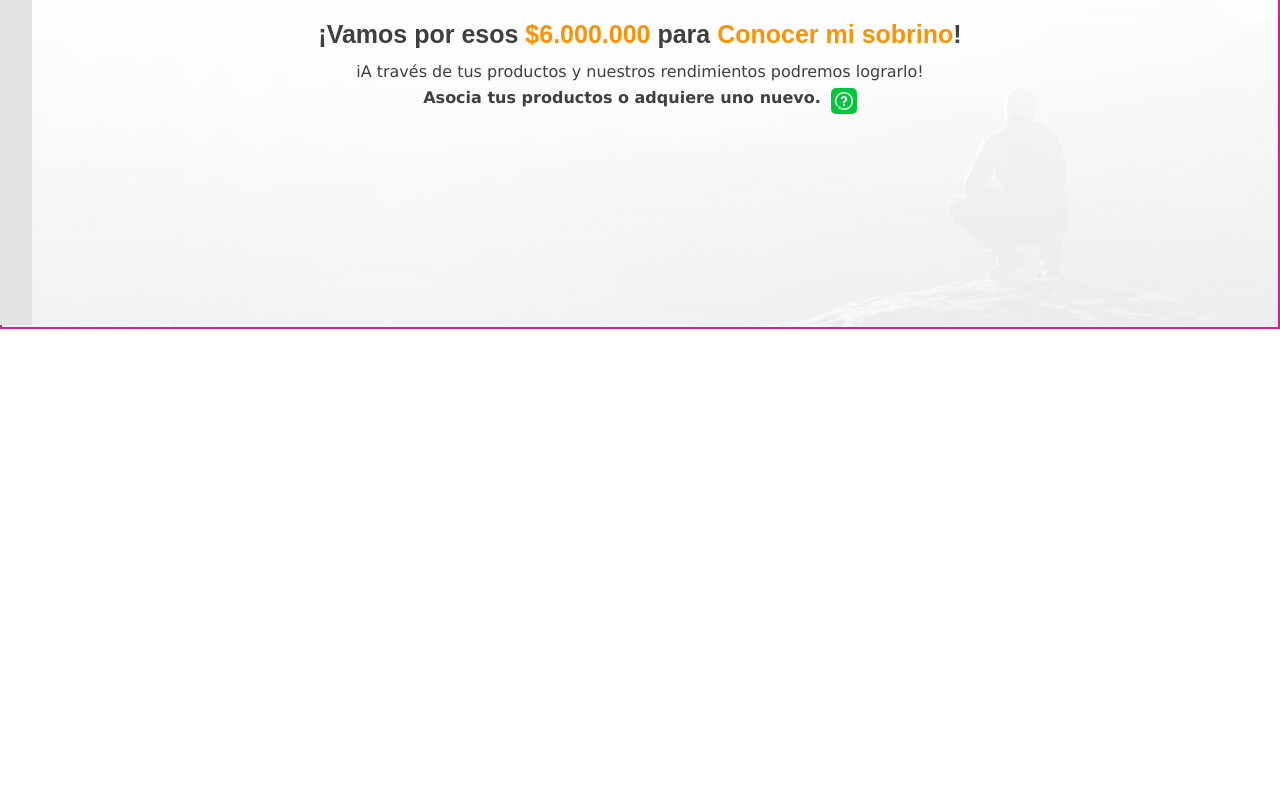
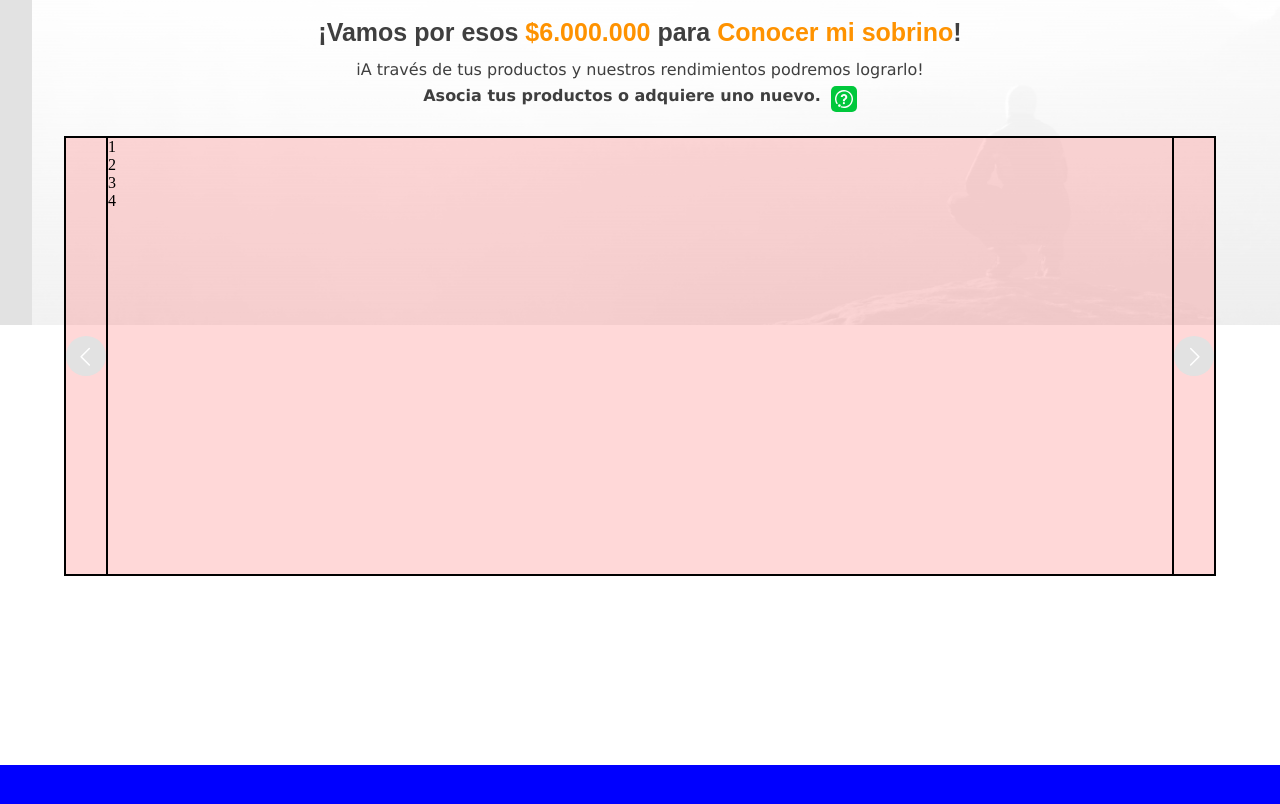
Before and after one commit to davidhhv3/skandia-frontend, an Angular app: page / in a window 1280 px wide. Shown: the part 560-1364 px from the top of the page. Before the commit the page ends 889 px from the top, so only its background shows below. Built offline with nearby package versions, Linux system fonts and the light colour scheme.

Commit message:
add cards container

```diff
--- /dev/null
+++ b/src/app/layout/components/cards-container/cards-container.css
@@ -0,0 +1,29 @@
+.carousel-container{
+    background-color: rgba(255, 0, 0, 0.151);
+    width: 100%;
+    height: 100%;
+    display: flex;
+}
+.carousel-button{
+    border: 1px solid black;
+    flex: 0 0 3%;
+     display: flex;
+    align-items: center;
+}
+.carousel-cards{
+    border: 1px solid black;
+    flex: 1;
+}
+.flip-horizontal{
+    transform: scaleX(-1);
+}
+.button-icon {
+  cursor: pointer;
+}
+
+.button-icon:hover {
+  fill: orange;   /* color que quieras */
+}
+.carousel-button-right {
+   justify-content:flex-end;
+}
--- /dev/null
+++ b/src/app/layout/components/cards-container/cards-container.html
@@ -0,0 +1,27 @@
+<div class="carousel-container">
+  <!-- Botón izquierda -->
+  <div class="carousel-button carousel-button-left">
+    <img [src]="isHoverLeft ? 'Group 9764-1.svg' : 'Group 9764.svg'"
+        alt="Anterior"
+        class="button-icon flip-horizontal"
+        (mouseenter)="isHoverLeft = true"
+        (mouseleave)="isHoverLeft = false" />
+  </div>
+
+  <!-- Contenedor central de tarjetas -->
+  <div class="carousel-cards">
+    <div class="carousel-card">1</div>
+    <div class="carousel-card">2</div>
+    <div class="carousel-card">3</div>
+    <div class="carousel-card">4</div>
+  </div>
+
+  <!-- Botón derecha -->
+  <div class="carousel-button carousel-button-right">
+    <img [src]="isHoverRight ? 'Group 9764-1.svg' : 'Group 9764.svg'"
+        alt="Siguiente"
+        class="button-icon"
+        (mouseenter)="isHoverRight = true"
+        (mouseleave)="isHoverRight = false" />
+  </div>
+</div>
--- /dev/null
+++ b/src/app/layout/components/cards-container/cards-container.ts
@@ -0,0 +1,12 @@
+import { Component } from '@angular/core';
+
+@Component({
+  selector: 'app-cards-container',
+  imports: [],
+  templateUrl: './cards-container.html',
+  styleUrl: './cards-container.css'
+})
+export class CardsContainer {
+  isHoverLeft = false;
+  isHoverRight = false;
+}
--- a/src/app/layout/components/mainsection/mainsection.css
+++ b/src/app/layout/components/mainsection/mainsection.css
@@ -16,7 +16,6 @@
   height: 100%;
   transition: width 0.3s ease;
   width: 100%;
-  border: #db1e8c 2px solid;
 }
 
 .sidebar {
@@ -37,6 +36,7 @@
     display: flex;
     justify-content: center;
     align-items: center;
+    cursor: pointer;
   }
 
 .notificacion-card-container{
@@ -130,10 +130,25 @@
         color: #3F3F3F;
     }
 
-
 /* section1 */
 
+/* section2 */
+.section2{
+   height: 440px;
+   display: flex;
+   justify-content: center;
+   position: relative;
+}
 
+.card-container{
+  width: 90%;
+  height: 100%;
+  border: 1px solid black;
+  position: absolute;
+  bottom: 43%;
+}
+
+/* section2 */
 
 
 @media ((max-width: 1240px)) {
--- a/src/app/layout/components/mainsection/mainsection.html
+++ b/src/app/layout/components/mainsection/mainsection.html
@@ -1,7 +1,6 @@
 <div class="mainsection-container">
 
   <section class="section1">
-     <!-- <aside class="sidebar" [ngStyle]="{'visibility': collapsed ? 'hidden' : 'visible'}"> -->
       <aside class="sidebar" [ngStyle]="{'transform': collapsed ? 'translateX(-100%)' : 'translateX(0)'}">
 
         <div class="sidebar-icon-container">
@@ -39,6 +38,10 @@
      </div>
   </section>
 
-  <section class="section2"></section>
+  <section class="section2">
+    <div class="card-container">
+      <app-cards-container></app-cards-container>
+    </div>
+  </section>
 
 </div>
--- a/src/app/layout/components/mainsection/mainsection.ts
+++ b/src/app/layout/components/mainsection/mainsection.ts
@@ -1,10 +1,11 @@
 import { Component,Input } from '@angular/core';
 import { CommonModule } from '@angular/common';
 import { ObjectiveCard } from "../objective-card/objective-card";
+import { CardsContainer } from "../cards-container/cards-container";
 
 @Component({
   selector: 'app-mainsection',
-  imports: [CommonModule,ObjectiveCard],
+  imports: [CommonModule,ObjectiveCard,CardsContainer],
   templateUrl: './mainsection.html',
   styleUrl: './mainsection.css'
 })
--- a/src/app/layout/home/home.css
+++ b/src/app/layout/home/home.css
@@ -12,3 +12,8 @@
     width: 100%;
     /* height: 850px;   */
 }
+.footer-container{
+  width: 100%;
+  height: 300px;
+  background-color: blue;
+}
--- a/src/styles.css
+++ b/src/styles.css
@@ -5,3 +5,15 @@
   padding: 0;
   box-sizing: border-box;
 }
+
+
+/* src/styles.css */
+:root{
+  --scroll-track: #E2E2E2;
+  --scroll-thumb: #00C83C;}
+
+
+* {
+  scrollbar-width: thin;                    /* auto | thin | none */
+  scrollbar-color: var(--scroll-thumb) var(--scroll-track); /* thumb track */
+}
```
Also changed, not shown: 1 other file (tests, documents, lock files or other folders).
